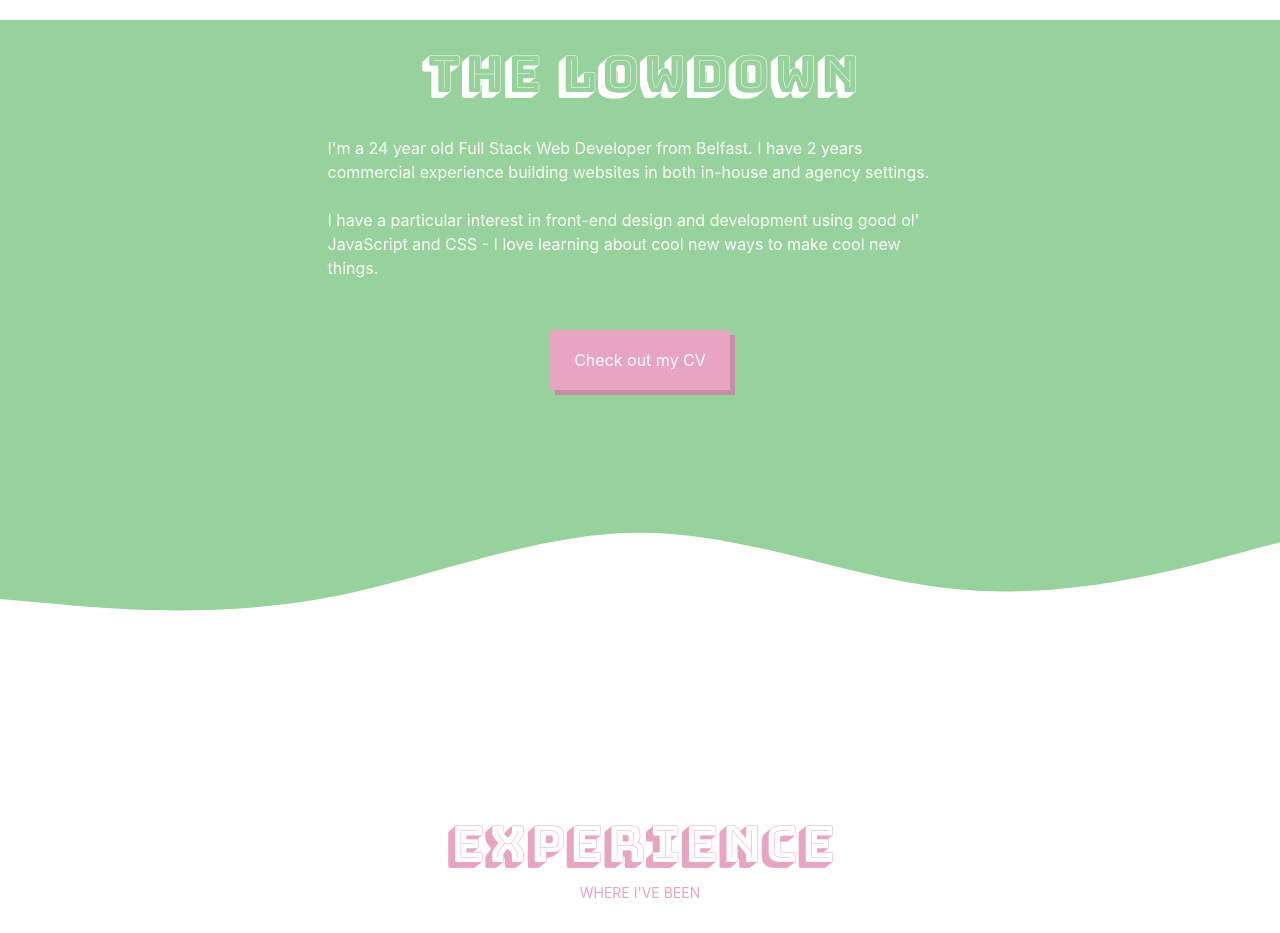
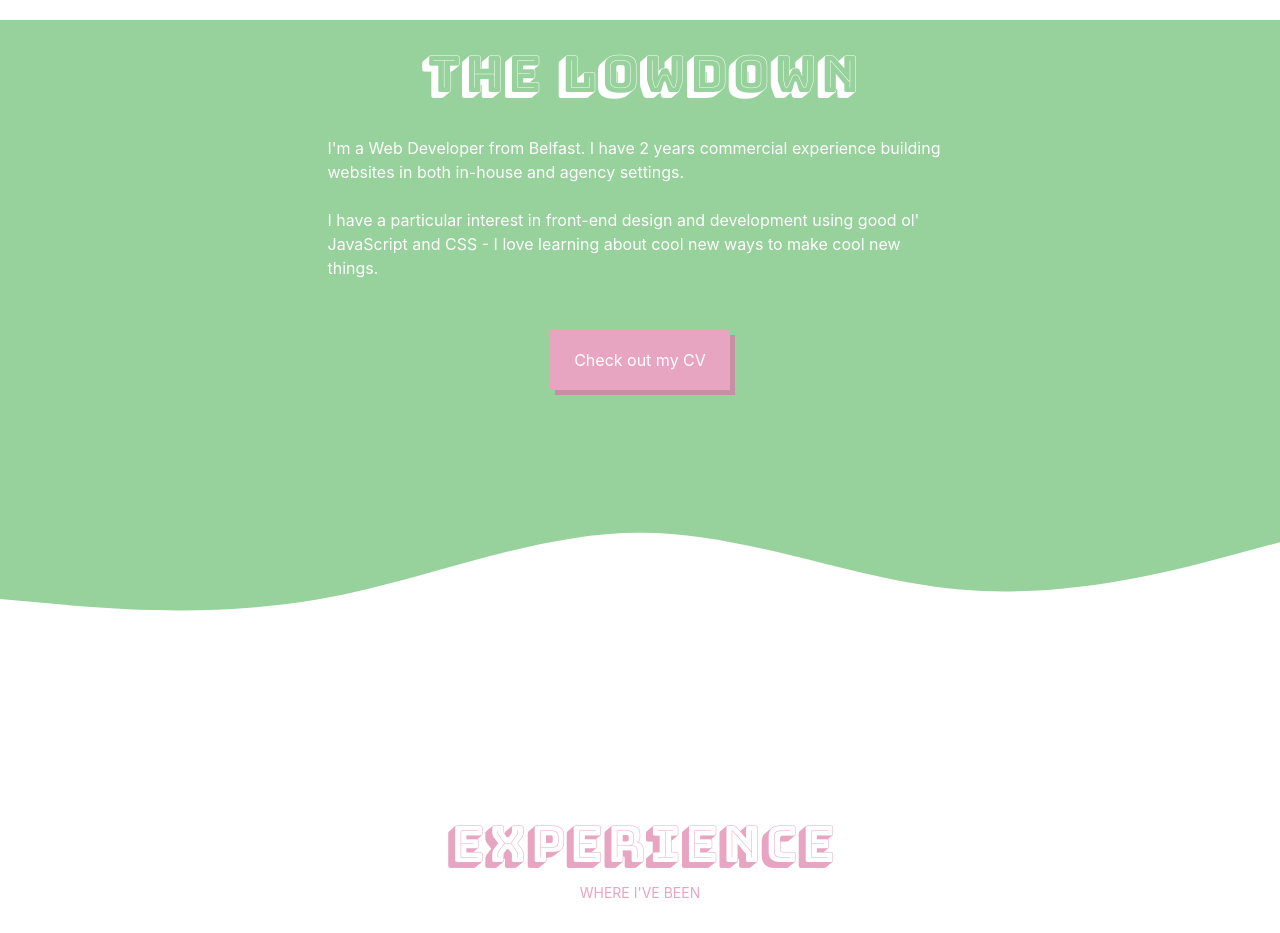
Before and after one commit to amylong98/amylong98.github.io, a plain HTML site: page index.html in a window 1280 px wide. Shown: the part 900-1833 px from the top of the page. Drawn offline with nearby package versions, Linux system fonts and the light colour scheme.

Commit message:
Update index.html

```diff
--- a/index.html
+++ b/index.html
@@ -123,7 +123,7 @@
                     <h2>The Lowdown</h2>
                 </div>
                 <div class="col-sm-12 primary-bg">
-                    <p id="aboutMe " class="w-50-md margin-0">I'm a 24 year old Full Stack Web Developer from Belfast. I have 2 years commercial experience building websites in both in-house and agency settings. <br><br> I have a particular interest in front-end design and development using good
+                    <p id="aboutMe " class="w-50-md margin-0">I'm a Web Developer from Belfast. I have 2 years commercial experience building websites in both in-house and agency settings. <br><br> I have a particular interest in front-end design and development using good
                         ol' JavaScript and CSS - I love learning about cool new ways to make cool new things.</p>
                     <div class="button-wrapper margintopsml">
                         <div class="button"><a href="CV2022-DecAL.pdf" target="_blank">Check out my CV</a>
```
